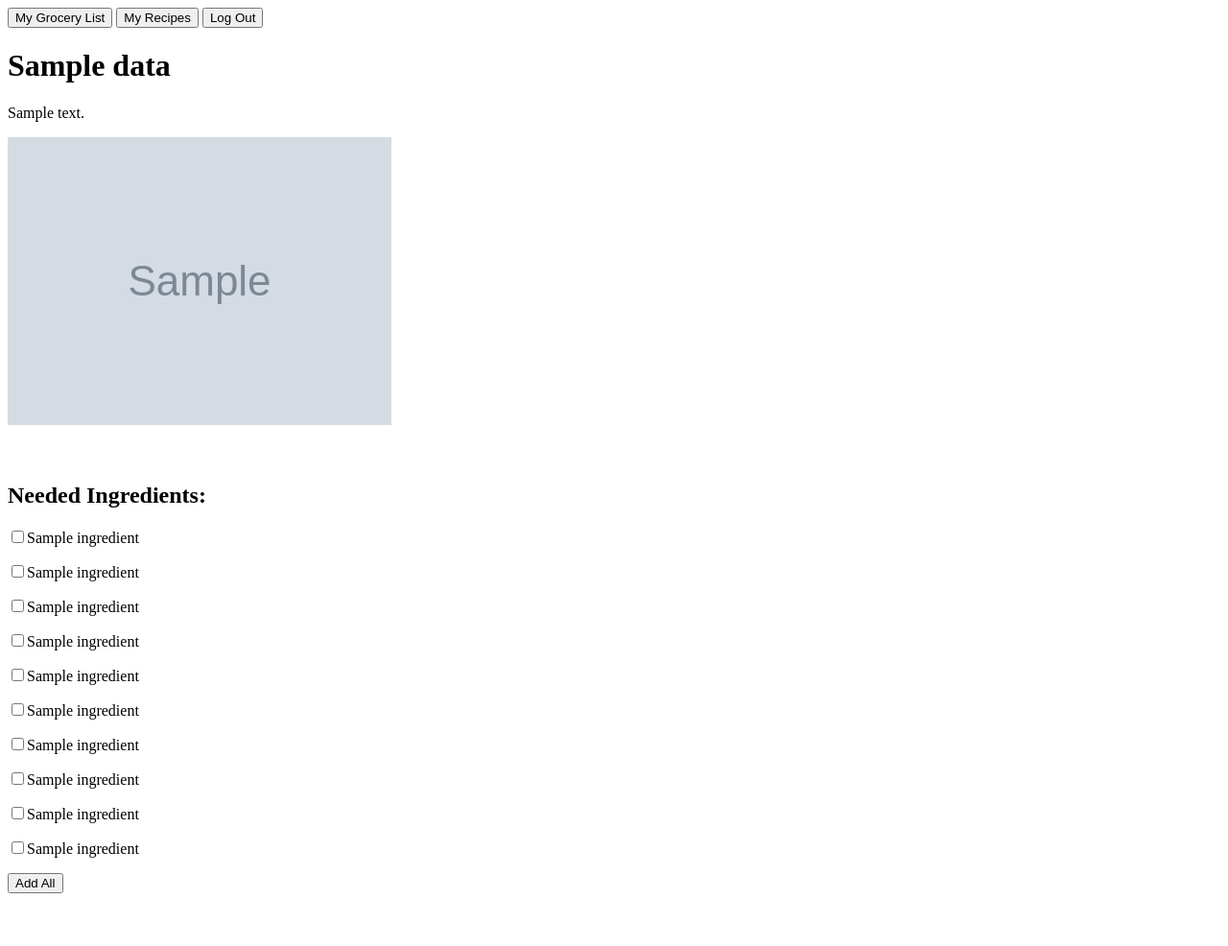
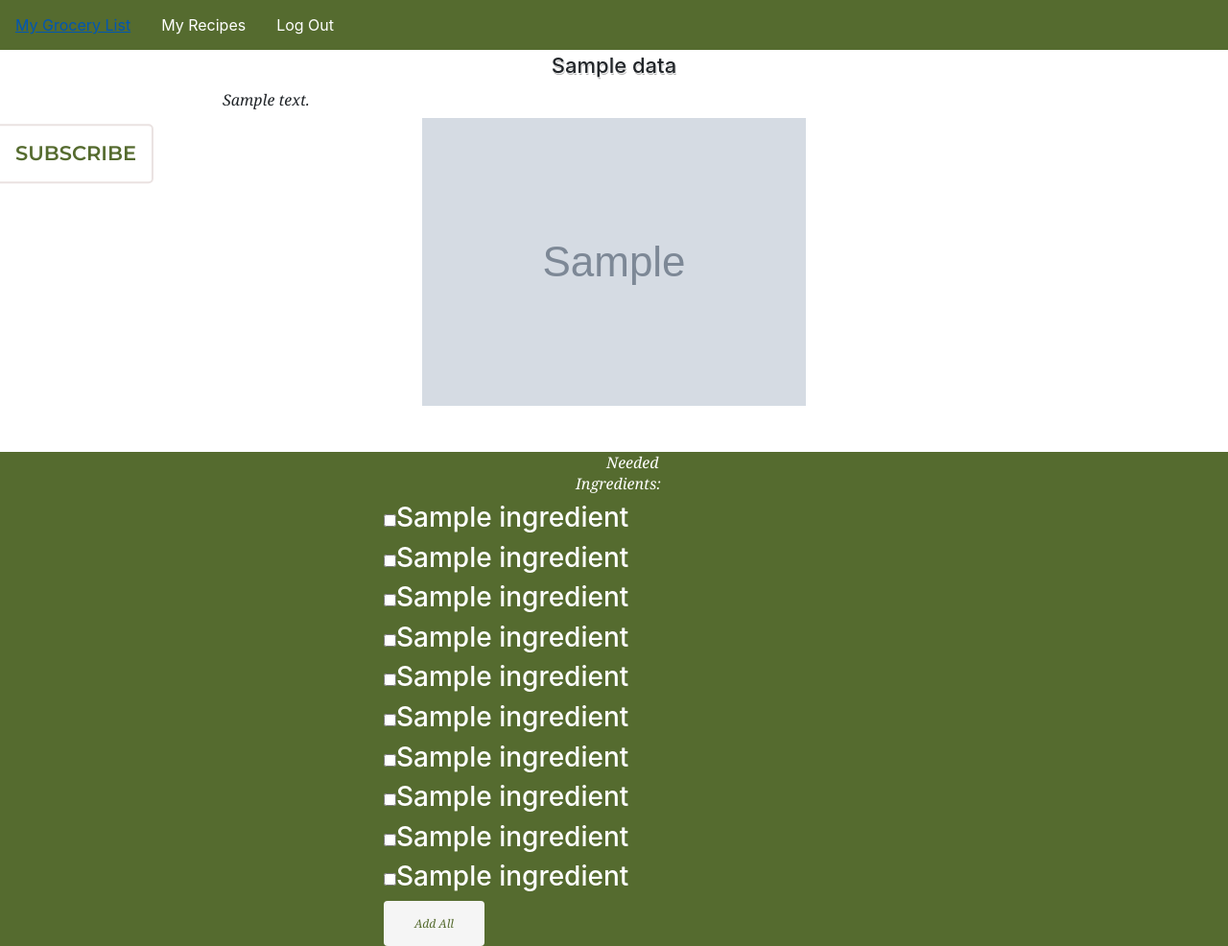
Before and after one commit to cedwards57/project2-csc4350, a Flask app: template templates/recipe.html in a window 1280 px wide. Shown: the whole page at 96% size. Before the commit the page ends 931 px from the top, so only its background shows below. Run offline with Flask 2, Linux system fonts and the light colour scheme; the template is opened without the code that fills it: most values are stand-ins (such as "Sample title", 1, 10 or a date in 2020); grey boxes marked "Sample" are stand-in pictures; some libraries are stand-ins or nearby versions.

Commit message:
recipeStyling&subsribe

```diff
--- a/templates/recipe.html
+++ b/templates/recipe.html
@@ -1,39 +1,161 @@
+
 <!DOCTYPE HTML>
 <html>
     <head>
+    <meta charset="UTF-8">
+    <meta http-equiv="X-UA-Compatible" content="IE=edge">
+    <meta name="viewport" content="width=device-width, initial-scale=1.0">
+    <title>Recipes Page</title>
+    <link rel="stylesheet" href="https://stackpath.bootstrapcdn.com/bootstrap/4.1.3/css/bootstrap.min.css" integrity="sha384-MCw98/SFnGE8fJT3GXwEOngsV7Zt27NXFoaoApmYm81iuXoPkFOJwJ8ERdknLPMO" crossorigin="anonymous">
+    <script src="https://code.jquery.com/jquery-3.4.1.js"></script>
         <style>
+            @import url('https://fonts.googleapis.com/css?family=Montserrat:600&display=swap');
             body {
-                color:black;
+
+            }
+            ul {
+                list-style-type: none;
+                margin: 0;
+                padding: 0;
+                overflow: hidden;
+                background-color: darkolivegreen;
+            }
+
+            li {
+            float: left;
+            }
+
+            li a {
+                display: block;
+                color: white;
+                text-align: center;
+                padding: 14px 16px;
+                text-decoration: none;
+            }
+            li a:hover {
+                background-color: darkolivegreen;
+                }
+            h1 {
+                text-align: center;
+                 width:100%;
+                display:block;
+                 line-height:1.5em;
+                 overflow:visible;
+                 font-size:22px;
+                 text-shadow:#f3f3f3 1px 1px 0px, #b2b2b2 1px 2px 0
+                }
+
+            h2{
+                font-size:14px;
+                font:italic 1em Georgia, serif;
+                text-indent:2em;
+                padding:0 200px 0 200px;
+            }
+            .ingredients{
+                background-color: darkolivegreen;
+                text-align: left;
+                display: block;
+                color: white;
+                padding: 0 400px 0 400px ;
+                text-decoration: none;
+            }
+
+            .btn {
+                background-color: whitesmoke;
+                font:italic 1em Georgia, serif;
+                font-size:14px;
+                border: none;
+                color: darkolivegreen;
+                padding: 15px 32px;
+                text-align: center;
+                text-decoration: none;
+                display: inline-block;
+                font-size: 12px;
+            }
+            .heart-btn{
+                position: absolute;
+                top: 20%;
+                left: 5%;
+                transform: translate(-50%,-50%);
+            }
+            .content{
+                padding: 13px 16px;
+                display: flex;
+                border: 2px solid #eae2e1;
+                border-radius: 5px;
+                cursor: pointer;
+            }
+            .content.heart-active{
+                background: darkolivegreen;
+            }
+            .text{
+                font-size: 21px;
+                margin-left: 30px;
+                color: darkolivegreen;
+                font-family: 'Montserrat',sans-serif;
+            }
+            .numb:before{
+                font-size: 21px;
+                margin-left: 7px;
+                font-weight: 600;
+                color: #9C9496;
+                font-family: sans-serif;
+            }
+            .text.heart-active{
+                color: white;
+            }
+            .heart.heart-active{
+                animation: animate .8s steps(28) 1;
+                background-position: right;
+            }
+            @keyframes animate {
+            0%{
+                background-position: left;
+            }
+            100%{
+                background-position: right;
+            }
+
 }
         </style>
     </head>
     <body>
         <div class="Directory">
-            <a href="/grocerylist"><button>My Grocery List</button></a>
-            <a href="/recipelist"><button>My Recipes</button></a>
-            <a href="/logout"><button>Log Out</button></a>
+            <ul>
+            <li><a href="/grocerylist">My Grocery List</a></li>
+            <li><a href="/recipelist">My Recipes</a></li>
+            <li><a href="/logout">Log Out</a></li>
+            </ul>
         </div>
         <div class="info">
             <h1>{{ data["title"] }}</h1>
-            <p>{{ data["summary"] }}</p>
+            <h2>{{ data["summary"] }}</h2>
+            <div style="text-align: center;">
                 <img src={{ data["imageURL"] }} />
+            </div>
         </div>
         <br/>
         <br/>
             <div class="ingredients">
                 <h2>Needed Ingredients:</h2>
                 <form method="post" action="/addingredients">
-                <input type="hidden" name="recipe_id" value="{{data['recipe_id']}}" />
                     {% for i in range(data["len"])%}
-                    <p>
+                        <h3>
                             <input type="hidden" name="ingredient" value="{{data["ingredients"][i]["name"]}}">
                             <input type="hidden" name="quantity" value="{{data["ingredients"][i]["quantity"]}}">
                             <input type="hidden" name="units" value="{{data["ingredients"][i]["units"]}}">
                             <input type="checkbox" name="checks" value="{{i}}">{{data["ingredients"][i]["name"]}}
-                    </p>
+                        </h3>
                     {%endfor%}
-                <button type="submit">Add All</button>
+                        <button class ="btn" type="submit">Add All</button>
                 </form>
+            </div>
+            <div class="heart-btn">
+                <div class="content">
+                  <span class="heart"></span>
+                  <span class="text">SUBSCRIBE</span>
+                  <span class="numb"></span>
+                </div>
               </div>
     </body>
 </html>
```
Lines whose indentation alone changed are shown as unchanged.
